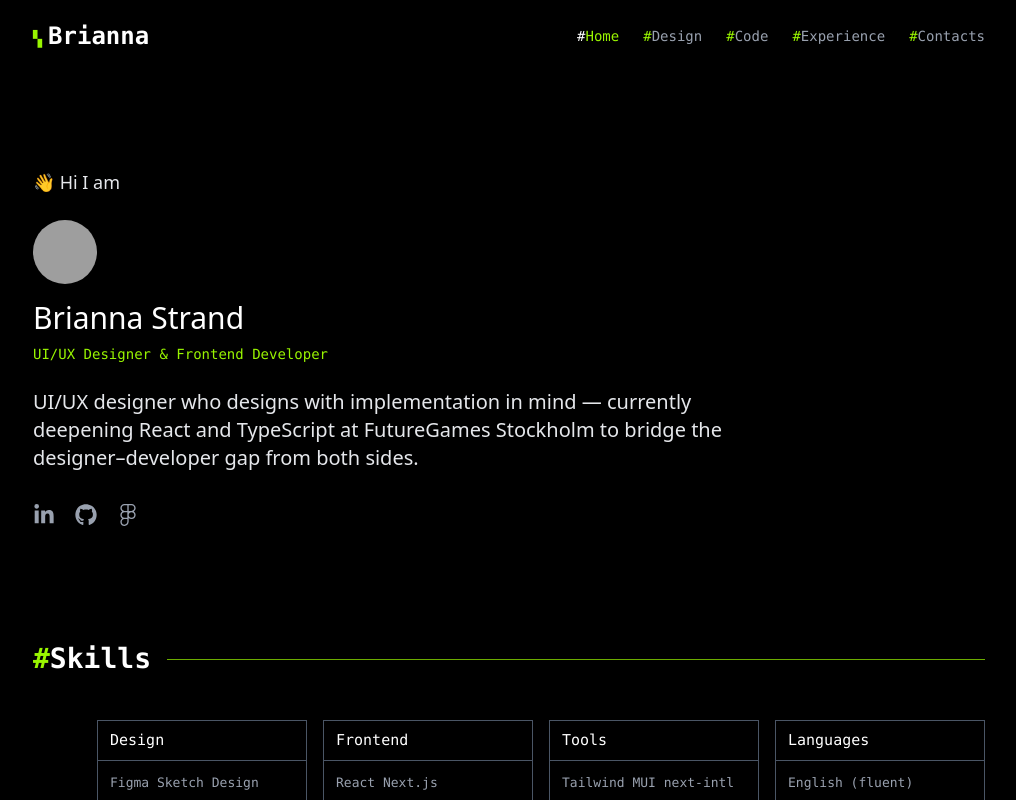
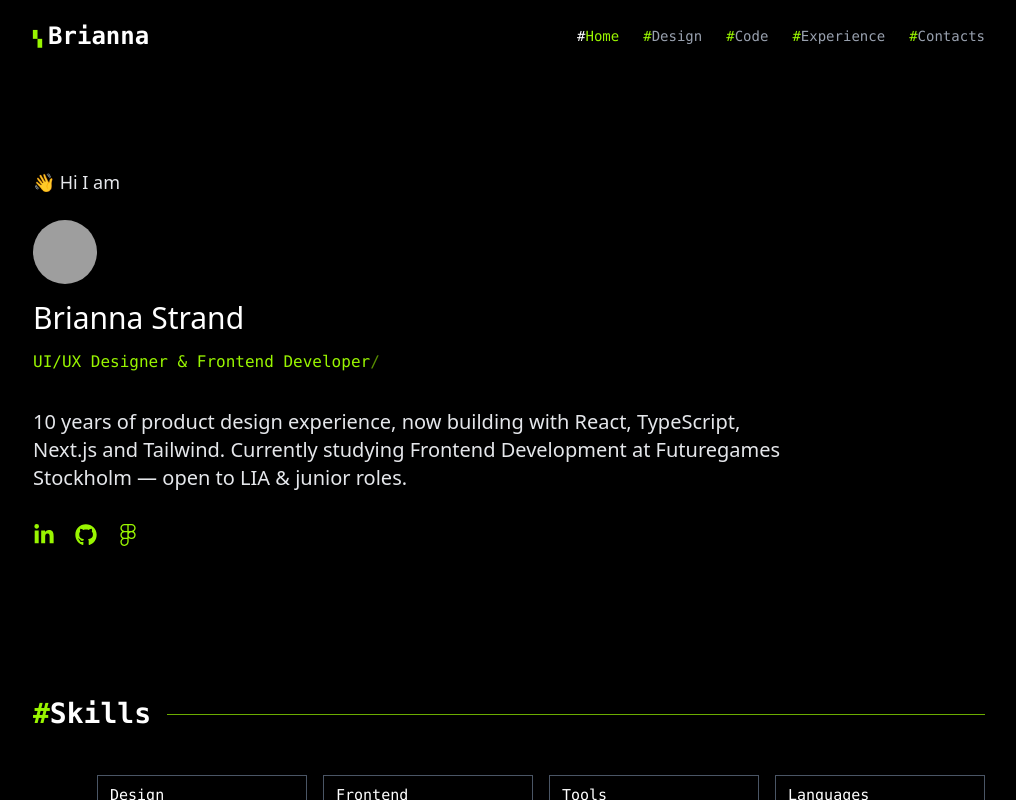
Before and after one commit to Mosssi/Briwebsite, a Next.js app: page / in a window 1280 px wide. Shown: the top 800 px of the page, without its empty margins (131-1147 px from the left). Built offline with nearby package versions, Linux system fonts and the light colour scheme; grey boxes are pictures that could not be loaded.

Commit message:
fix personal bridge

```diff
--- a/app/globals.css
+++ b/app/globals.css
@@ -1,7 +1,7 @@
 @import "tailwindcss";
 
 @theme {
-  --color-accent: #99F500;
+  --color-accent: #99f500;
 }
 
 html {
--- a/components/Hero.tsx
+++ b/components/Hero.tsx
@@ -1,6 +1,9 @@
+"use client";
 
+import { useState, useCallback } from "react";
 import Image from "next/image";
 import { FaLinkedinIn, FaGithub, FaFigma } from "react-icons/fa6";
+import Typewriter from "@/components/Typewriter";
 
 const socials = [
   {
@@ -17,6 +20,9 @@ const socials = [
 ];
 
 export default function Hero() {
+  const [nameDone, setNameDone] = useState(false);
+  const handleNameDone = useCallback(() => setNameDone(true), []);
+
   return (
     <section id="home" className="pt-20 pb-24 md:pt-24 md:pb-28">
       <p className="mb-6 text-lg">👋 Hi I am</p>
@@ -28,15 +34,30 @@ export default function Hero() {
         className="mb-4 h-16 w-16 rounded-full object-cover"
         priority
       />
-      <h1 className="mb-2 text-2xl text-white md:text-3xl">Brianna Strand</h1>
-      <p className="mb-6 font-mono text-sm text-accent">
-        UI/UX Designer &amp; Frontend Developer
+
+      <h1 className="mb-2 min-h-[1.4em] text-2xl text-white md:text-3xl">
+        <Typewriter
+          text="Brianna Strand"
+          speed={90}
+          cursor={!nameDone}
+          onDone={handleNameDone}
+        />
+      </h1>
+
+      <p className="mb-8 min-h-[1.6em] font-mono text-accent">
+        <Typewriter
+          text="UI/UX Designer & Frontend Developer"
+          speed={55}
+          start={nameDone}
+        />
       </p>
+
       <p className="mb-8 max-w-[760px] text-lg md:text-xl">
-        UI/UX designer who designs with implementation in mind — currently
-        deepening React and TypeScript at FutureGames Stockholm to bridge the
-        designer–developer gap from both sides.
+        10 years of product design experience, now building with React,
+        TypeScript, Next.js and Tailwind. Currently studying Frontend
+        Development at Futuregames Stockholm — open to LIA & junior roles.
       </p>
+
       <div className="flex gap-5">
         {socials.map((s) => (
           <a
@@ -45,7 +66,7 @@ export default function Hero() {
             target="_blank"
             rel="noreferrer"
             aria-label={s.label}
-            className="text-gray-400 transition hover:text-accent"
+            className="mb-8 min-h-[1.6em] font-mono text-accent"
           >
             <s.icon size={22} />
           </a>
--- /dev/null
+++ b/components/Typewriter.tsx
@@ -0,0 +1,55 @@
+"use client";
+
+import { useEffect, useState } from "react";
+
+type Props = {
+  text: string;
+  speed?: number;
+  delay?: number;
+  className?: string;
+  start?: boolean;      // 控制什么时候开始打
+  onDone?: () => void;  // 打完通知外面
+  cursor?: boolean;     // 打完后是否保留光标
+};
+
+export default function Typewriter({
+  text,
+  speed = 70,
+  delay = 300,
+  className,
+  start = true,
+  onDone,
+  cursor = true,
+}: Props) {
+  const [count, setCount] = useState(0);
+  const [ready, setReady] = useState(false);
+
+  useEffect(() => {
+    if (!start) return;
+    const t = setTimeout(() => setReady(true), delay);
+    return () => clearTimeout(t);
+  }, [start, delay]);
+
+  useEffect(() => {
+    if (!ready || count >= text.length) return;
+    const t = setTimeout(() => setCount((c) => c + 1), speed);
+    return () => clearTimeout(t);
+  }, [ready, count, text.length, speed]);
+
+  const done = ready && count >= text.length;
+
+  useEffect(() => {
+    if (done) onDone?.();
+  }, [done, onDone]);
+
+  return (
+    <span className={className} aria-label={text}>
+      <span aria-hidden="true">{text.slice(0, count)}</span>
+      {cursor && (ready || start) && (
+        <span aria-hidden="true" className="animate-pulse">
+          /
+        </span>
+      )}
+    </span>
+  );
+}
```
